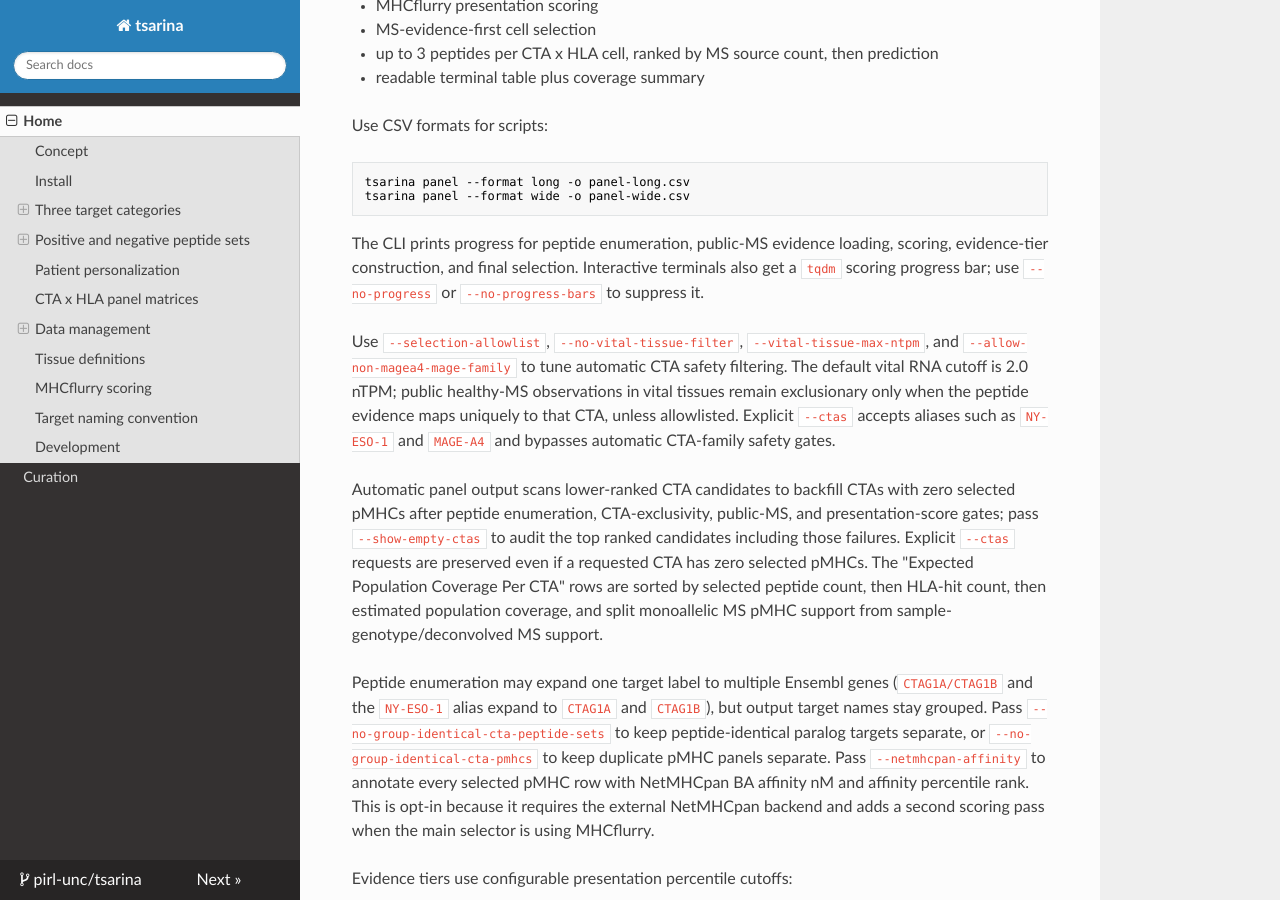
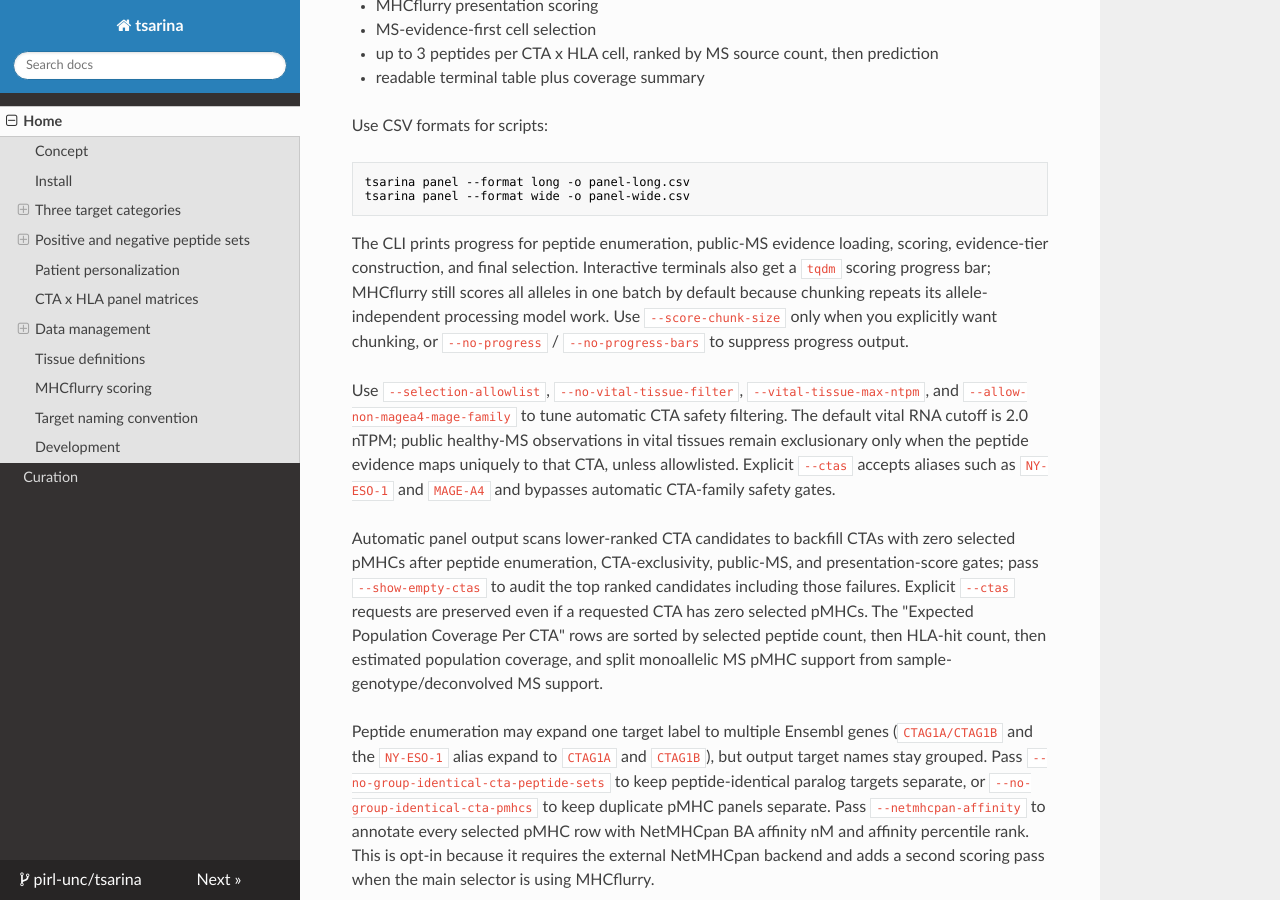
Before and after one commit to pirl-unc/tsarina, an MkDocs documentation site: the page built from docs/index.md, in a window 1280 px wide and 900 px high, scrolled down 6468 px. Built offline with MkDocs 1.6.1, drawn with Linux system fonts in a browser that asks for light colours; nearby versions of some CDN libraries.

Commit message:
Avoid default MHCflurry allele chunking (#57)

```diff
--- a/docs/index.md
+++ b/docs/index.md
@@ -249,8 +249,10 @@
 
 The CLI prints progress for peptide enumeration, public-MS evidence loading,
 scoring, evidence-tier construction, and final selection. Interactive terminals
-also get a `tqdm` scoring progress bar; use `--no-progress` or
-`--no-progress-bars` to suppress it.
+also get a `tqdm` scoring progress bar; MHCflurry still scores all alleles in
+one batch by default because chunking repeats its allele-independent processing
+model work. Use `--score-chunk-size` only when you explicitly want chunking, or
+`--no-progress` / `--no-progress-bars` to suppress progress output.
 
 Use `--selection-allowlist`, `--no-vital-tissue-filter`,
 `--vital-tissue-max-ntpm`, and `--allow-non-magea4-mage-family` to tune
--- a/tsarina/version.py
+++ b/tsarina/version.py
@@ -10,4 +10,4 @@
 # See the License for the specific language governing permissions and
 # limitations under the License.
 
-__version__ = "1.2.17"
+__version__ = "1.2.18"
```
Also changed, not shown: README.md (+4 -2 lines), tasks/lessons.md (+1 -0 lines), tasks/todo.md (+30 -0 lines), 3 other files.
